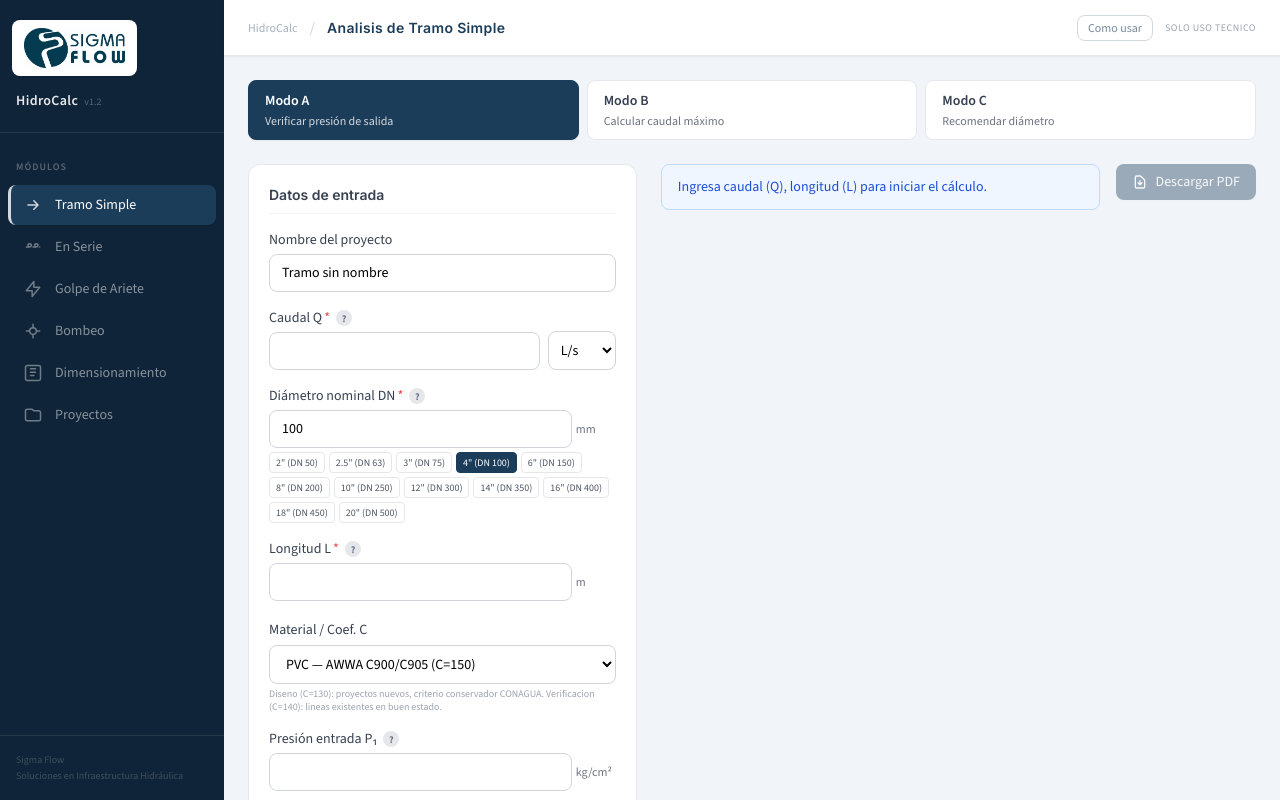
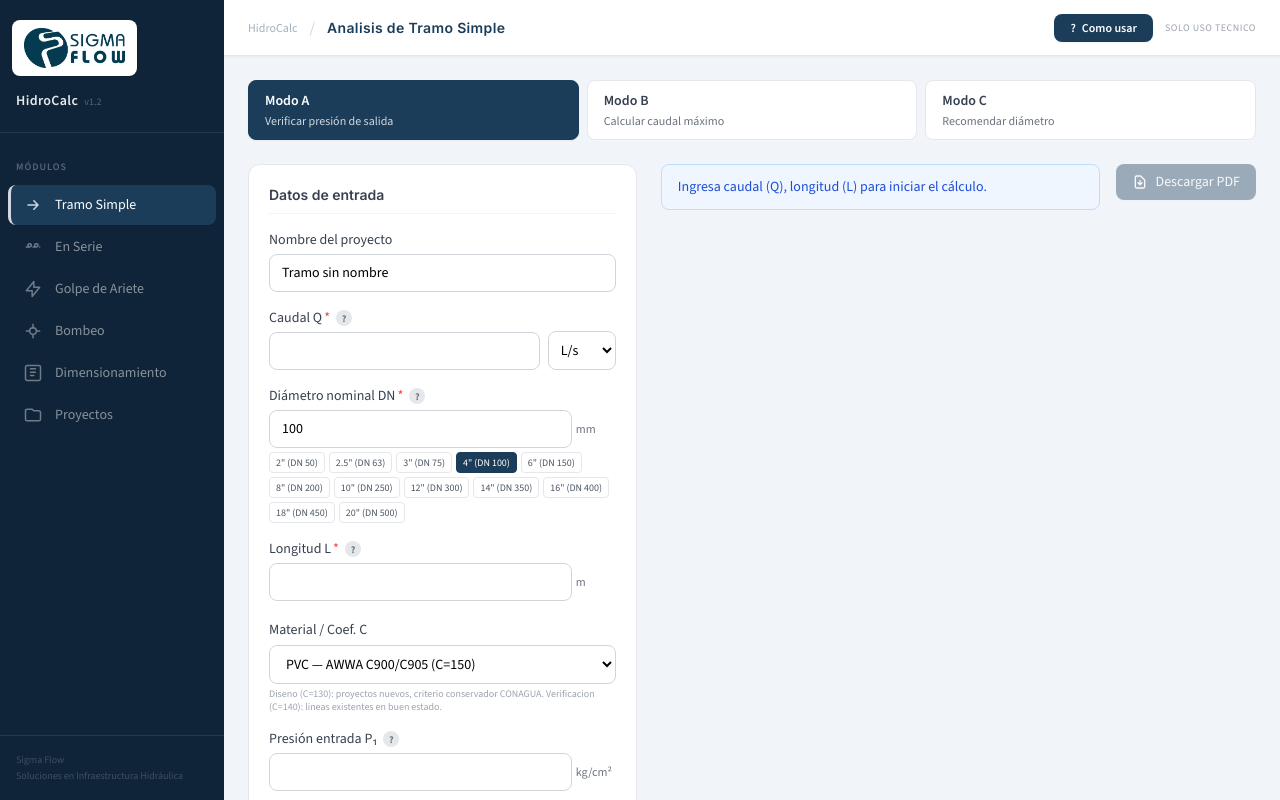
Before and after one commit to simexco/hidrocalc, a Next.js app: page /tramo-simple in a window 1280 px wide. Shown: the top 800 px of the page. Built offline with nearby package versions, Linux system fonts and the light colour scheme.

Commit message:
Boton Como usar mas visible: fondo azul, texto blanco, con icono

```diff
--- a/src/components/ui/HelpModal.tsx
+++ b/src/components/ui/HelpModal.tsx
@@ -17,8 +17,8 @@ export function HelpButton({ moduleTitle, sections }: HelpModalProps) {
 
   return (
     <>
-      <button onClick={() => setOpen(true)} className="text-xs text-[#1C3D5A]/60 hover:text-[#1C3D5A] border border-[#1C3D5A]/20 px-2.5 py-1 rounded-lg hover:bg-[#1C3D5A]/5 transition-colors whitespace-nowrap">
-        Como usar
+      <button onClick={() => setOpen(true)} className="text-xs font-semibold text-white bg-[#1C3D5A] px-4 py-1.5 rounded-lg hover:bg-[#0F2438] transition-colors whitespace-nowrap shadow-sm flex items-center gap-1.5">
+        <span>?</span> Como usar
       </button>
 
       {open && (
```
